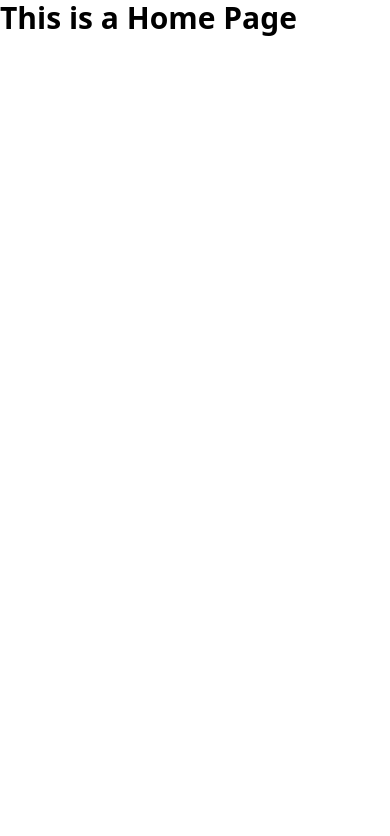
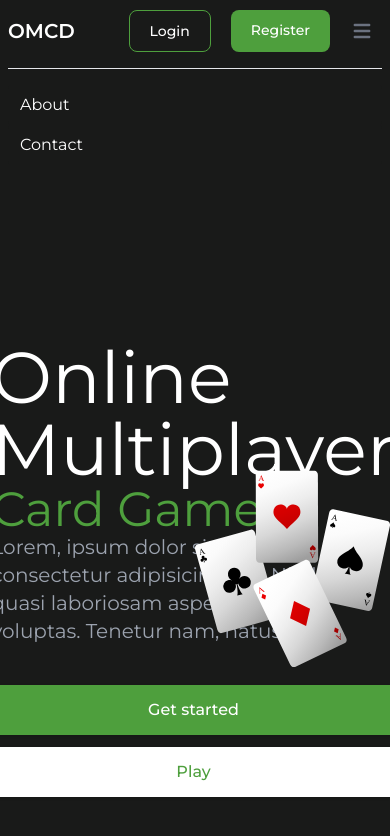
Before and after one commit to Nikolas2610/OnlineMulriplayerCardGame-Frontend, a Vue app: page / in a window 390 px wide. Shown: the top 836 px of the page. Built offline with nearby package versions, Linux system fonts and the light colour scheme.

Commit message:
OMCG-14 Add Navbar and Hero Page

```diff
--- a/src/App.vue
+++ b/src/App.vue
@@ -1,8 +1,10 @@
 <script setup lang="ts">
 import { RouterView } from 'vue-router'
+import NavBar from '@/components/NavBar.vue'
 </script>
 
 <template>
+  <NavBar/>
   <RouterView />
 </template>
 
--- a/src/assets/styles/app.scss
+++ b/src/assets/styles/app.scss
@@ -1,3 +1,6 @@
 @tailwind base;
 @tailwind components;
 @tailwind utilities;
+
+// Import font
+@import './fonts.scss';
--- /dev/null
+++ b/src/assets/styles/fonts.scss
@@ -0,0 +1,8 @@
+// Import Montserrat
+@import url('https://fonts.googleapis.com/css2?family=Caveat:wght@400;500;700&family=Montserrat:ital,wght@0,400;0,500;0,600;0,700;0,800;0,900;1,400;1,500;1,600;1,700;1,800;1,900&display=swap');
+
+$font-family: 'Montserrat';
+
+html {
+    font-family: $font-family;
+}
--- /dev/null
+++ b/src/components/NavBar.vue
@@ -0,0 +1,64 @@
+<template>
+    <nav class="bg-dark border-gray-200 px-2 sm:px-4 py-2.5">
+        <div class="container flex flex-wrap justify-between items-center mx-auto">
+            <RouterLink :to="{ name: 'home'}" class="flex items-center">
+                <span class="self-center text-xl font-semibold whitespace-nowrap text-white hover:text-primary">OMCD</span>
+            </RouterLink>
+            <div class="flex md:order-2">
+                <RouterLink :to="{ name: 'login'}" type="button"
+                    class="text-white border-primary border hover:bg-primary transition duration-300 font-medium rounded-lg text-sm px-5 py-2.5 text-center mr-3 md:mr-0">
+                    Login
+                </RouterLink>
+                <RouterLink :to="{ name: 'register'}" type="button"
+                    class="text-white bg-primary hover:bg-secondary transition duration-300 font-medium rounded-lg text-sm px-5 py-2.5 text-center mr-3 md:mr-0 ml-2">
+                    Register
+                </RouterLink>
+
+
+                <button data-collapse-toggle="navbar-cta" type="button" @click="openNavMenu"
+                    class="inline-flex items-center p-2 text-sm text-gray-500 rounded-lg md:hidden hover:bg-gray-100"
+                    aria-controls="navbar-cta" aria-expanded="false">
+                    <span class="sr-only">Open main menu</span>
+                    <svg class="w-6 h-6" aria-hidden="true" fill="currentColor" viewBox="0 0 20 20"
+                        xmlns="http://www.w3.org/2000/svg">
+                        <path fill-rule="evenodd"
+                            d="M3 5a1 1 0 011-1h12a1 1 0 110 2H4a1 1 0 01-1-1zM3 10a1 1 0 011-1h12a1 1 0 110 2H4a1 1 0 01-1-1zM3 15a1 1 0 011-1h12a1 1 0 110 2H4a1 1 0 01-1-1z"
+                            clip-rule="evenodd"></path>
+                    </svg>
+                </button>
+            </div>
+            <div class="justify-between items-center w-full md:flex md:w-auto md:order-1 border-t mt-4 md:border-0 md:mt-0" id="navbar-menu">
+                <ul
+                    class="flex flex-col mt-4 rounded-lg md:flex-row md:space-x-8 md:mt-0 md:text-sm md:font-medium md:border-0 bg-dark">
+                    <li v-for="{ id, title, path} in navbar_items" :key="id">
+                        <RouterLink :to="{ name: path}"
+                            class="block py-2 pr-4 pl-3 text-white hover:text-primary hover:bg-white md:hover:bg-transparent bg-dark rounded md:bg-transparent md:p-0"
+                            aria-current="page">{{ title }}</RouterLink>
+                    </li>
+                </ul>
+            </div>
+        </div>
+    </nav>
+
+</template>
+
+<script setup lang="ts">
+import { ref } from 'vue';
+
+const navbar_items = ref([
+    {id: 1, title: 'About', path: 'about'},
+    {id: 2, title: 'Contact', path: 'contact'},
+])
+
+const openNavMenu = () => {
+    const navbarMenu: HTMLElement | null = document.getElementById('navbar-menu');
+    if (navbarMenu) {
+        navbarMenu.classList.toggle('hidden');
+    }
+}
+
+</script>
+
+<style scoped>
+
+</style>
--- a/src/router/index.ts
+++ b/src/router/index.ts
@@ -12,11 +12,23 @@ const router = createRouter({
     {
       path: '/about',
       name: 'about',
-      // route level code-splitting
-      // this generates a separate chunk (About.[hash].js) for this route
-      // which is lazy-loaded when the route is visited.
       component: () => import('../views/AboutView.vue')
-    }
+    },
+    {
+      path: '/contact',
+      name: 'contact',
+      component: () => import('../views/contact/ContactPage.vue')
+    },
+    {
+      path: '/login',
+      name: 'login',
+      component: () => import('../views/auth/LoginPage.vue')
+    },
+    {
+      path: '/register',
+      name: 'register',
+      component: () => import('../views/auth/RegisterPage.vue')
+    },
   ]
 })
 
--- a/src/views/AboutView.vue
+++ b/src/views/AboutView.vue
@@ -1,6 +1,6 @@
 <template>
-  <div class="about bg-black">
-    <h1 class="text-white">This is an about page</h1>
+  <div class="flex h-full items-center justify-center">
+    <h1 class="text-black text-7xl">This is an about page</h1>
   </div>
 </template>
 
--- a/src/views/HomeView.vue
+++ b/src/views/HomeView.vue
@@ -1,11 +1,39 @@
-<script setup lang="ts">
+<template>
+  <section class="bg-dark" style="height: 93.3vh;">
+    <div class="container-sm h-full">
+      <div class="grid grid-cols-2 h-full">
+        <div class="col-span-1 h-100 flex items-center justify-center">
+          <div class="box pl-48">
+            <div class="text-white text-7xl">Online Multiplayer</div>
+            <div class="text-primary text-5xl">Card Game</div>
+            <p class="text-gray-400 text-xl">Lorem, ipsum dolor sit amet consectetur adipisicing elit. Nihil ea quasi
+              laboriosam
+              aspernatur fugit voluptas. Tenetur nam, natus a!</p>
+            <div class="mt-10 sm:flex sm:justify-center lg:justify-start">
+              <div class="rounded-md shadow">
+                <a href="#"
+                  class="flex w-full items-center justify-center rounded-md border border-transparent bg-primary px-8 py-3 text-base font-medium text-white hover:bg-secondary md:py-4 md:px-10 md:text-lg">Get
+                  started</a>
+              </div>
+              <div class="mt-3 rounded-md shadow sm:mt-0 sm:ml-3">
+                <a href="#"
+                  class="flex w-full items-center justify-center rounded-md border border-transparent bg-white px-8 py-3 text-base font-medium text-primary hover:bg-secondary hover:text-white md:py-4 md:px-10 md:text-lg">Play</a>
+              </div>
+            </div>
+          </div>
+        </div>
+        <div class="col-span-1 flex items-center justify-center h-full">
+          <img class="h-4/5" src="@/assets/images/cards.svg" alt="">
+        </div>
+      </div>
+    </div>
+  </section>
+</template>
+
+<script lang="ts" setup>
 
 </script>
 
-<template>
-  <main>
-    <h1 class="text-3xl font-bold">
-      This is a Home Page
-    </h1>
-  </main>
-</template>
+<style lang="scss" scoped>
+
+</style>
--- /dev/null
+++ b/src/views/auth/LoginPage.vue
@@ -0,0 +1,13 @@
+<template>
+    <div>
+        This is a Login Page
+    </div>
+</template>
+
+<script setup lang="ts">
+
+</script>
+
+<style scoped>
+
+</style>
--- /dev/null
+++ b/src/views/auth/RegisterPage.vue
@@ -0,0 +1,13 @@
+<template>
+    <div>
+        This is a register page
+    </div>
+</template>
+
+<script setup lang="ts">
+
+</script>
+
+<style scoped>
+
+</style>
--- /dev/null
+++ b/src/views/contact/ContactPage.vue
@@ -0,0 +1,13 @@
+<template>
+  <div class="flex h-full items-center justify-center">
+    <h1 class="text-black text-7xl">This is a contact page</h1>
+  </div>
+</template>
+
+<script setup lang="ts">
+
+</script>
+
+<style scoped>
+
+</style>
--- a/tailwind.config.js
+++ b/tailwind.config.js
@@ -5,7 +5,14 @@ module.exports = {
     "./src/**/*.{vue,js,ts,jsx,tsx}",
   ],
   theme: {
-    extend: {},
+    extend: {
+      colors: {
+        'primary': '#4E9F3D',
+        'secondary': '#1E5128',
+        'dark': '#191A19',
+        'light': '#D8E9A8',
+      }
+    },
   },
   plugins: [],
 }
```
Also changed, not shown: src/assets/images/bg-hero-white.svg (added), src/assets/images/cards.svg (added).
